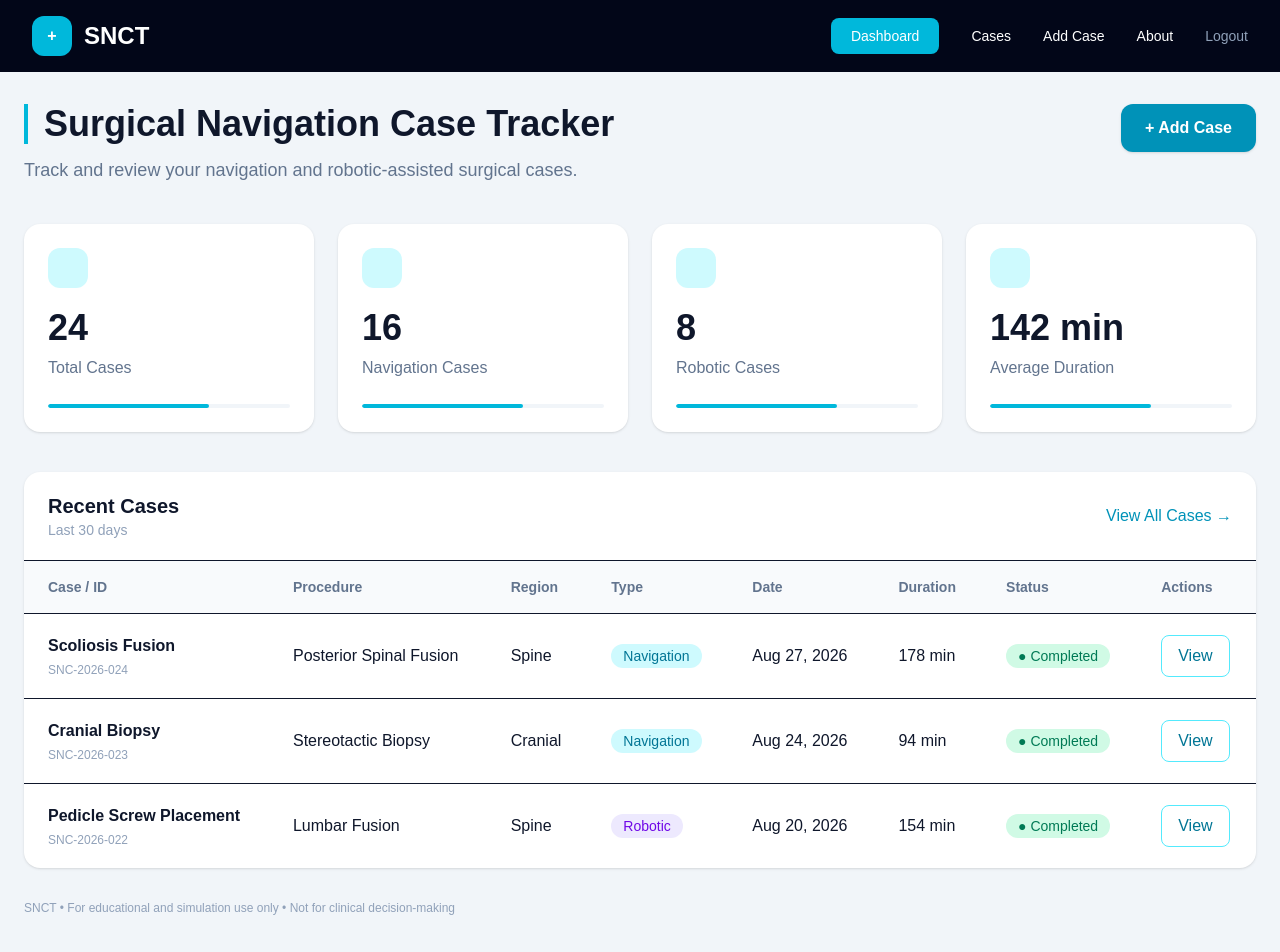
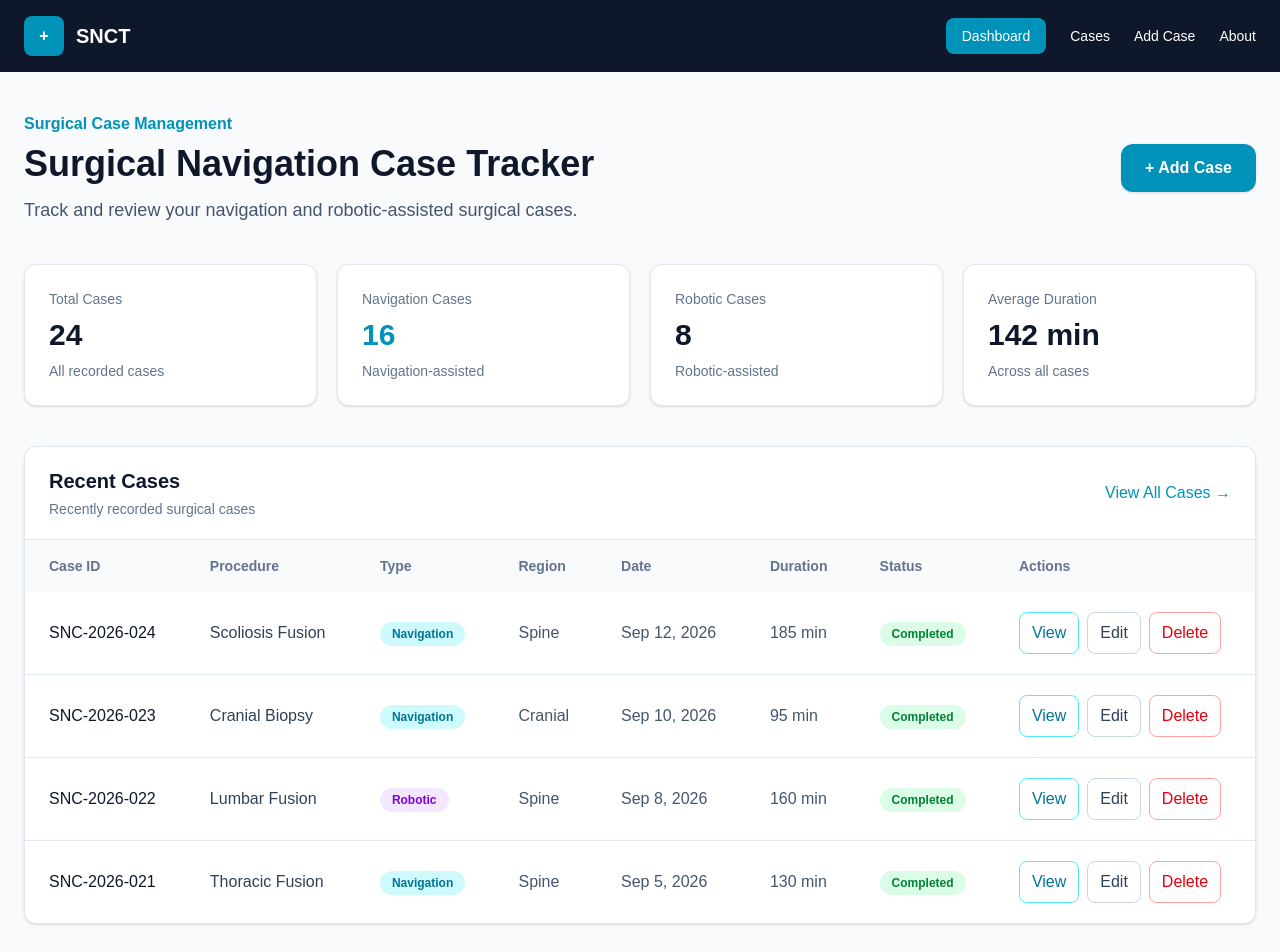
Before and after one commit to goopyshark/surgical-navigation-case-tracker, a Next.js app: page / in a window 1280 px wide. Shown: the top 952 px of the page. Built offline with nearby package versions, Linux system fonts and the light colour scheme.

Commit message:
Connect dashboard case actions and navigation

```diff
--- a/app/page.tsx
+++ b/app/page.tsx
@@ -1,147 +1,243 @@
-const cases = [
+import Link from "next/link";
+import DeleteCaseButton from "./components/DeleteCaseButton";
+
+const recentCases = [
   {
     id: "SNC-2026-024",
-    name: "Scoliosis Fusion",
-    procedure: "Posterior Spinal Fusion",
+    procedure: "Scoliosis Fusion",
+    type: "Navigation",
     region: "Spine",
-    type: "Navigation",
-    date: "Aug 27, 2026",
-    duration: "178 min",
+    date: "Sep 12, 2026",
+    duration: "185 min",
     status: "Completed",
   },
   {
     id: "SNC-2026-023",
-    name: "Cranial Biopsy",
-    procedure: "Stereotactic Biopsy",
+    procedure: "Cranial Biopsy",
+    type: "Navigation",
     region: "Cranial",
-    type: "Navigation",
-    date: "Aug 24, 2026",
-    duration: "94 min",
+    date: "Sep 10, 2026",
+    duration: "95 min",
     status: "Completed",
   },
   {
     id: "SNC-2026-022",
-    name: "Pedicle Screw Placement",
     procedure: "Lumbar Fusion",
+    type: "Robotic",
     region: "Spine",
-    type: "Robotic",
-    date: "Aug 20, 2026",
-    duration: "154 min",
+    date: "Sep 8, 2026",
+    duration: "160 min",
+    status: "Completed",
+  },
+  {
+    id: "SNC-2026-021",
+    procedure: "Thoracic Fusion",
+    type: "Navigation",
+    region: "Spine",
+    date: "Sep 5, 2026",
+    duration: "130 min",
     status: "Completed",
   },
 ];
 
 export default function Home() {
   return (
-    <main className="min-h-screen bg-slate-100 text-slate-900">
-      <nav className="bg-slate-950 text-white px-8 py-4 flex items-center justify-between">
-        <div className="flex items-center gap-3">
-          <div className="bg-cyan-500 rounded-xl w-10 h-10 flex items-center justify-center font-bold">
-            +
+    <main className="min-h-screen bg-slate-50">
+      {/* Navigation */}
+      <nav className="bg-slate-900 text-white px-6 py-4">
+        <div className="max-w-7xl mx-auto flex items-center justify-between">
+          <div className="flex items-center gap-3">
+            <div className="bg-cyan-600 w-10 h-10 rounded-lg flex items-center justify-center font-bold">
+              +
+            </div>
+            <span className="text-xl font-bold">SNCT</span>
           </div>
-          <span className="text-2xl font-bold">SNCT</span>
-        </div>
 
-        <div className="hidden md:flex items-center gap-8 text-sm">
-          <a className="bg-cyan-500 px-5 py-2 rounded-lg" href="#">
-            Dashboard
-          </a>
-          <a href="#">Cases</a>
-          <a href="#">Add Case</a>
-          <a href="#">About</a>
-          <span className="text-slate-400">Logout</span>
+          <div className="flex items-center gap-6 text-sm">
+            <Link
+              href="/"
+              className="bg-cyan-600 px-4 py-2 rounded-lg font-medium"
+            >
+              Dashboard
+            </Link>
+
+            <Link href="/cases" className="hover:text-cyan-400">
+              Cases
+            </Link>
+
+            <Link href="/add-case" className="hover:text-cyan-400">
+              Add Case
+            </Link>
+
+            <Link href="/about" className="hover:text-cyan-400">
+              About
+            </Link>
+          </div>
         </div>
       </nav>
 
-      <section className="max-w-7xl mx-auto px-6 py-8">
-        <div className="flex flex-col md:flex-row md:items-start md:justify-between gap-4">
+      {/* Dashboard Content */}
+      <section className="max-w-7xl mx-auto px-6 py-10">
+        {/* Header */}
+        <div className="flex flex-col md:flex-row md:items-center md:justify-between gap-4 mb-10">
           <div>
-            <h1 className="text-4xl font-bold border-l-4 border-cyan-500 pl-4">
+            <p className="text-cyan-600 font-semibold mb-2">
+              Surgical Case Management
+            </p>
+
+            <h1 className="text-4xl font-bold text-slate-900 mb-3">
               Surgical Navigation Case Tracker
             </h1>
-            <p className="text-slate-500 mt-3 text-lg">
+
+            <p className="text-slate-600 text-lg">
               Track and review your navigation and robotic-assisted surgical
               cases.
             </p>
           </div>
 
-          <button className="bg-cyan-600 hover:bg-cyan-700 text-white px-6 py-3 rounded-xl font-semibold shadow">
+          <Link
+            href="/add-case"
+            className="bg-cyan-600 hover:bg-cyan-700 text-white px-6 py-3 rounded-xl font-semibold shadow text-center"
+          >
             + Add Case
-          </button>
+          </Link>
         </div>
 
-        <div className="grid grid-cols-1 sm:grid-cols-2 lg:grid-cols-4 gap-6 mt-10">
-          <StatCard value="24" label="Total Cases" />
-          <StatCard value="16" label="Navigation Cases" />
-          <StatCard value="8" label="Robotic Cases" />
-          <StatCard value="142 min" label="Average Duration" />
+        {/* Statistics */}
+        <div className="grid sm:grid-cols-2 lg:grid-cols-4 gap-5 mb-10">
+          <div className="bg-white border border-slate-200 rounded-xl p-6 shadow-sm">
+            <p className="text-sm font-medium text-slate-500 mb-2">
+              Total Cases
+            </p>
+            <p className="text-3xl font-bold text-slate-900">24</p>
+            <p className="text-sm text-slate-500 mt-2">All recorded cases</p>
+          </div>
+
+          <div className="bg-white border border-slate-200 rounded-xl p-6 shadow-sm">
+            <p className="text-sm font-medium text-slate-500 mb-2">
+              Navigation Cases
+            </p>
+            <p className="text-3xl font-bold text-cyan-600">16</p>
+            <p className="text-sm text-slate-500 mt-2">
+              Navigation-assisted
+            </p>
+          </div>
+
+          <div className="bg-white border border-slate-200 rounded-xl p-6 shadow-sm">
+            <p className="text-sm font-medium text-slate-500 mb-2">
+              Robotic Cases
+            </p>
+            <p className="text-3xl font-bold text-slate-900">8</p>
+            <p className="text-sm text-slate-500 mt-2">Robotic-assisted</p>
+          </div>
+
+          <div className="bg-white border border-slate-200 rounded-xl p-6 shadow-sm">
+            <p className="text-sm font-medium text-slate-500 mb-2">
+              Average Duration
+            </p>
+            <p className="text-3xl font-bold text-slate-900">142 min</p>
+            <p className="text-sm text-slate-500 mt-2">Across all cases</p>
+          </div>
         </div>
 
-        <div className="mt-10 bg-white rounded-2xl shadow-sm overflow-hidden">
-          <div className="px-6 py-5 flex items-center justify-between border-b">
+        {/* Recent Cases */}
+        <div className="bg-white border border-slate-200 rounded-xl shadow-sm overflow-hidden">
+          <div className="px-6 py-5 border-b border-slate-200 flex items-center justify-between">
             <div>
-              <h2 className="text-xl font-bold">Recent Cases</h2>
-              <p className="text-sm text-slate-400">Last 30 days</p>
+              <h2 className="text-xl font-bold text-slate-900">
+                Recent Cases
+              </h2>
+              <p className="text-sm text-slate-500 mt-1">
+                Recently recorded surgical cases
+              </p>
             </div>
 
-            <a href="#" className="text-cyan-600 font-medium">
+            <Link
+              href="/cases"
+              className="text-cyan-600 hover:text-cyan-700 font-medium"
+            >
               View All Cases →
-            </a>
+            </Link>
           </div>
 
+          {/* Makes table scrollable on smaller screens */}
           <div className="overflow-x-auto">
             <table className="w-full text-left">
               <thead className="bg-slate-50 text-slate-500 text-sm">
                 <tr>
-                  <th className="px-6 py-4">Case / ID</th>
-                  <th className="px-6 py-4">Procedure</th>
-                  <th className="px-6 py-4">Region</th>
-                  <th className="px-6 py-4">Type</th>
-                  <th className="px-6 py-4">Date</th>
-                  <th className="px-6 py-4">Duration</th>
-                  <th className="px-6 py-4">Status</th>
-                  <th className="px-6 py-4">Actions</th>
+                  <th className="px-6 py-4 font-semibold">Case ID</th>
+                  <th className="px-6 py-4 font-semibold">Procedure</th>
+                  <th className="px-6 py-4 font-semibold">Type</th>
+                  <th className="px-6 py-4 font-semibold">Region</th>
+                  <th className="px-6 py-4 font-semibold">Date</th>
+                  <th className="px-6 py-4 font-semibold">Duration</th>
+                  <th className="px-6 py-4 font-semibold">Status</th>
+                  <th className="px-6 py-4 font-semibold">Actions</th>
                 </tr>
               </thead>
 
-              <tbody>
-                {cases.map((item) => (
-                  <tr key={item.id} className="border-t">
-                    <td className="px-6 py-5">
-                      <div className="font-semibold">{item.name}</div>
-                      <div className="text-xs text-slate-400 mt-1">
-                        {item.id}
-                      </div>
+              <tbody className="divide-y divide-slate-200">
+                {recentCases.map((item) => (
+                  <tr
+                    key={item.id}
+                    className="hover:bg-slate-50 transition-colors"
+                  >
+                    <td className="px-6 py-5 font-medium text-slate-900 whitespace-nowrap">
+                      {item.id}
                     </td>
 
-                    <td className="px-6 py-5">{item.procedure}</td>
-                    <td className="px-6 py-5">{item.region}</td>
+                    <td className="px-6 py-5 text-slate-700 whitespace-nowrap">
+                      {item.procedure}
+                    </td>
 
                     <td className="px-6 py-5">
                       <span
-                        className={
-                          item.type === "Navigation"
-                            ? "bg-cyan-100 text-cyan-700 px-3 py-1 rounded-full text-sm"
-                            : "bg-violet-100 text-violet-700 px-3 py-1 rounded-full text-sm"
-                        }
+                        className={`inline-block px-3 py-1 rounded-full text-xs font-semibold ${
+                          item.type === "Robotic"
+                            ? "bg-purple-100 text-purple-700"
+                            : "bg-cyan-100 text-cyan-700"
+                        }`}
                       >
                         {item.type}
                       </span>
                     </td>
 
-                    <td className="px-6 py-5">{item.date}</td>
-                    <td className="px-6 py-5">{item.duration}</td>
+                    <td className="px-6 py-5 text-slate-600">
+                      {item.region}
+                    </td>
+
+                    <td className="px-6 py-5 text-slate-600 whitespace-nowrap">
+                      {item.date}
+                    </td>
+
+                    <td className="px-6 py-5 text-slate-600 whitespace-nowrap">
+                      {item.duration}
+                    </td>
 
                     <td className="px-6 py-5">
-                      <span className="bg-emerald-100 text-emerald-700 px-3 py-1 rounded-full text-sm">
-                        ● {item.status}
+                      <span className="inline-block bg-green-100 text-green-700 px-3 py-1 rounded-full text-xs font-semibold">
+                        {item.status}
                       </span>
                     </td>
 
                     <td className="px-6 py-5">
-                      <button className="border border-cyan-300 text-cyan-700 px-4 py-2 rounded-lg">
-                        View
-                      </button>
+                      <div className="flex items-center gap-2 whitespace-nowrap">
+                        <Link
+                          href={`/cases/${item.id}`}
+                          className="border border-cyan-300 text-cyan-700 px-3 py-2 rounded-lg hover:bg-cyan-50"
+                        >
+                          View
+                        </Link>
+
+                        <Link
+                          href={`/cases/${item.id}/edit`}
+                          className="border border-slate-300 text-slate-700 px-3 py-2 rounded-lg hover:bg-slate-50"
+                        >
+                          Edit
+                        </Link>
+
+                        <DeleteCaseButton caseName={item.procedure} />
+                      </div>
                     </td>
                   </tr>
                 ))}
@@ -150,30 +246,35 @@
           </div>
         </div>
 
-        <footer className="text-xs text-slate-400 mt-8 pb-6">
-          SNCT • For educational and simulation use only • Not for clinical
-          decision-making
-        </footer>
+        {/* Quick Actions */}
+        <div className="grid md:grid-cols-2 gap-6 mt-8">
+          <Link
+            href="/add-case"
+            className="bg-white border border-slate-200 rounded-xl p-6 shadow-sm hover:border-cyan-300 transition-colors"
+          >
+            <p className="text-cyan-600 font-semibold mb-2">New Case</p>
+            <h3 className="text-lg font-bold text-slate-900 mb-1">
+              Record a Surgical Case
+            </h3>
+            <p className="text-slate-500">
+              Add a new navigation or robotic-assisted procedure.
+            </p>
+          </Link>
+
+          <Link
+            href="/cases"
+            className="bg-white border border-slate-200 rounded-xl p-6 shadow-sm hover:border-cyan-300 transition-colors"
+          >
+            <p className="text-cyan-600 font-semibold mb-2">Case Records</p>
+            <h3 className="text-lg font-bold text-slate-900 mb-1">
+              Manage Existing Cases
+            </h3>
+            <p className="text-slate-500">
+              View, edit, and manage previously recorded surgical cases.
+            </p>
+          </Link>
+        </div>
       </section>
     </main>
   );
 }
-
-function StatCard({
-  value,
-  label,
-}: {
-  value: string;
-  label: string;
-}) {
-  return (
-    <div className="bg-white rounded-2xl shadow-sm p-6">
-      <div className="w-10 h-10 rounded-xl bg-cyan-100 mb-5" />
-      <div className="text-4xl font-bold">{value}</div>
-      <div className="text-slate-500 mt-2">{label}</div>
-      <div className="h-1 rounded-full bg-slate-100 mt-6 overflow-hidden">
-        <div className="h-full w-2/3 bg-cyan-500 rounded-full" />
-      </div>
-    </div>
-  );
-}
```
